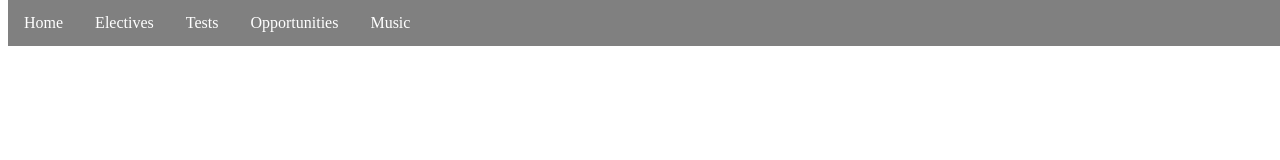
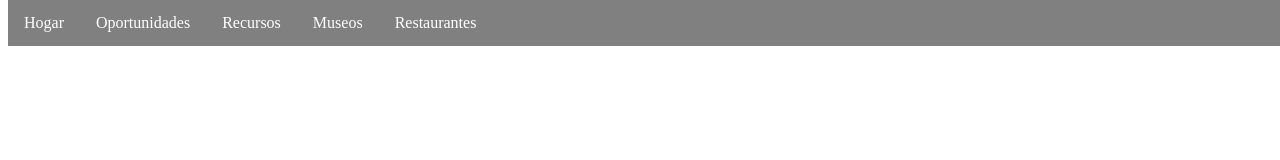
Before and after one commit to continuingspanish/continuingspanish, a plain HTML site: page index.html in a window 1280 px wide. Drawn offline with Linux system fonts and the light colour scheme.

Commit message:
Update index.html

```diff
--- a/index.html
+++ b/index.html
@@ -39,11 +39,11 @@
 
 
 <div class="navbar">
-  <a href="index.html">Home</a>
-  <a href="vocal.html">Electives</a>
-  <a href="tests.html">Tests</a>
-  <a href="tech.html">Opportunities</a>
-  <a href="drama.html">Music</a>
+  <a href="index.html">Hogar</a>
+  <a href="vocal.html">Oportunidades</a>
+  <a href="tests.html">Recursos</a>
+  <a href="tech.html">Museos</a>
+  <a href="drama.html">Restaurantes</a>
 </div>
 
   </body>
```
